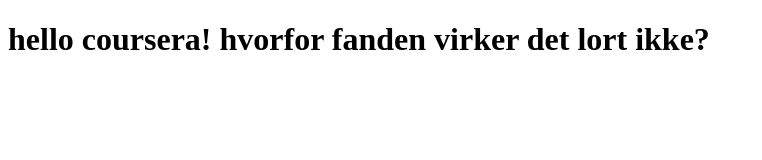
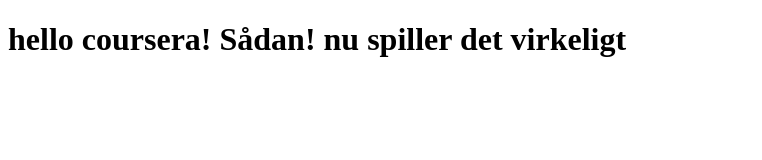
Before and after one commit to magn1728/Couresera-test-magnus, a plain HTML site: page site/Index.html in a window 1280 px wide. Shown: the whole page, without its empty margins (0-762 px from the left). Drawn offline with Linux system fonts and the light colour scheme.

Commit message:
got around the problem in a smart way.

```diff
--- a/site/Index.html
+++ b/site/Index.html
@@ -1,9 +1,10 @@
+
 <!DOCTYPE html>
 <html>
 <head>
 	<title>hello coursera!</title>
 </head>
 <body>
-<h1>hello coursera! hvorfor fanden virker det lort ikke?</h1>
+<h1>hello coursera! Sådan! nu spiller det virkeligt</h1>
 </body>
 </html>
```
